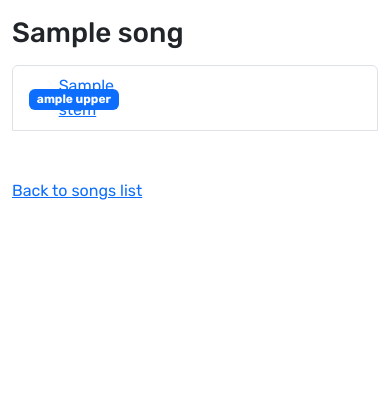
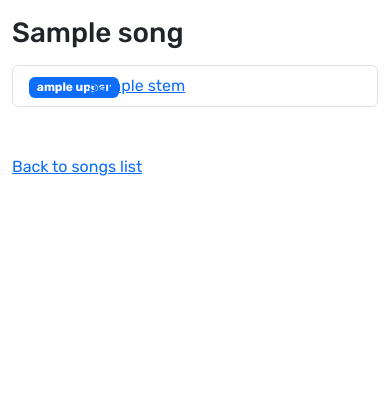
Before and after one commit to danielroseman/lhc-sharing, a Django app: template templates/files.html in a window 390 px wide. Shown: the part 106-505 px from the top of the page. Run offline with Django 4.2, Linux system fonts and the light colour scheme; the template is opened without the code that fills it: most values are stand-ins (such as "Sample title", 1, 10 or a date in 2020); some libraries are stand-ins or nearby versions.

Commit message:
Wrap files rows on mobile.

```diff
--- a/templates/files.html
+++ b/templates/files.html
@@ -4,26 +4,28 @@
 {% block content %}
 
 <h1 class="mb-3">{{ song.name }}</h1>
-<div class="list-group">
+<ul class="list-group">
   {% for file in song.file_urls %}
     <li class="list-group-item">
       <div class="row align-items-center">
-      <div class="col-1">
+      <div class="col-2 col-sm-1">
         <span class="badge bg-primary">{{ file.path.suffix.upper|slice:"1:" }}</span>
       </div>
 
-      <div class="col-3">
+      <div class="col-6 col-sm-3">
       <a href="{{ file.url }}">
         {{ file.path.stem|readable_name }}
       </a>
       </div>
-      <div class="col-8">
       {% if file.path.suffix == '.mp3' %}
-      <audio src="{{ file.url }}" controls>
+      <div class="col col-sm mt-2">
+        <audio src="{{ file.url }}" controls>
+      </div>
       {% elif file.path.suffix == '.pdf' %}
-      <button type="button" class="btn btn-primary" data-bs-toggle="modal" data-bs-target="#previewModal" data-bs-filename="{{ file.path.name }}" data-bs-url="{{ file.preview }}">View</button>
+      <div class="col-2 col-sm mt-2">
+        <button type="button" class="btn btn-primary" data-bs-toggle="modal" data-bs-target="#previewModal" data-bs-filename="{{ file.path.name }}" data-bs-url="{{ file.preview }}">View</button>
+      </div>
       {% endif %}
-      </div>
       </div>
     </li>
   {% endfor %}
```
